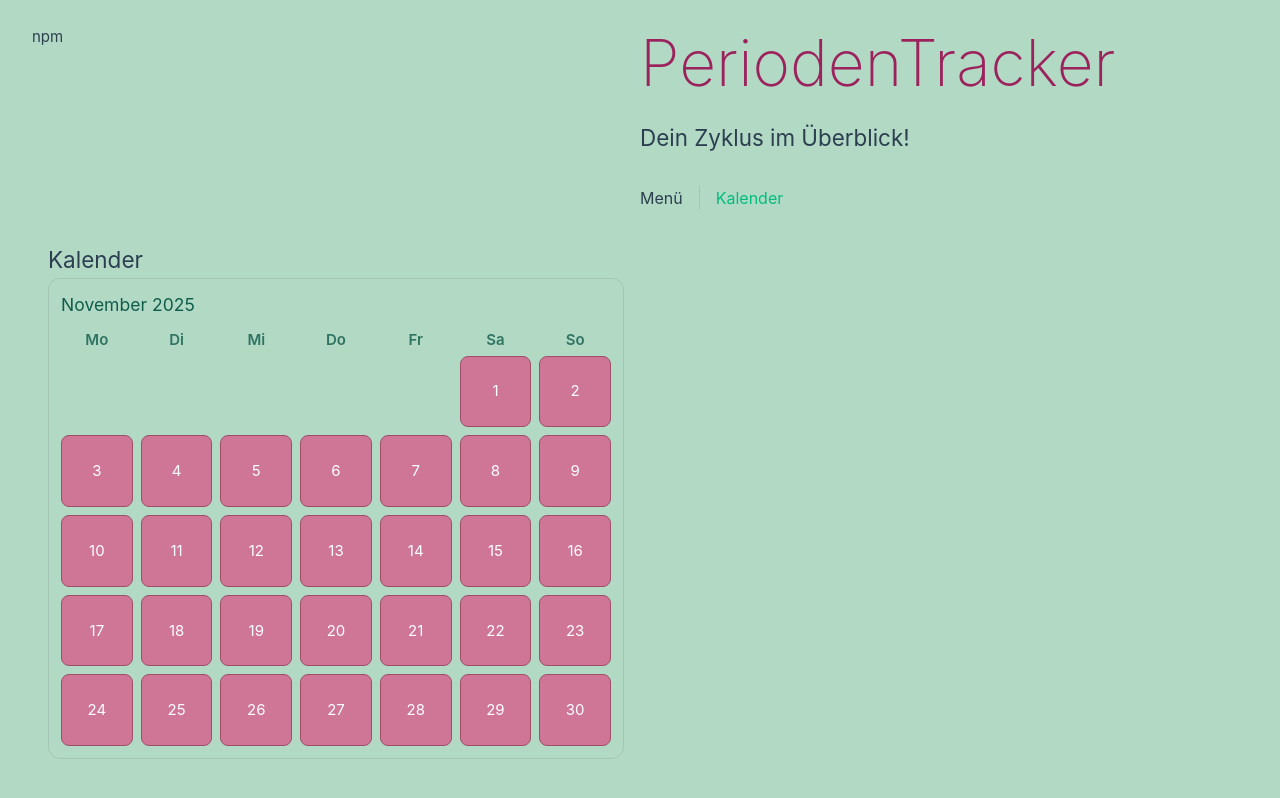
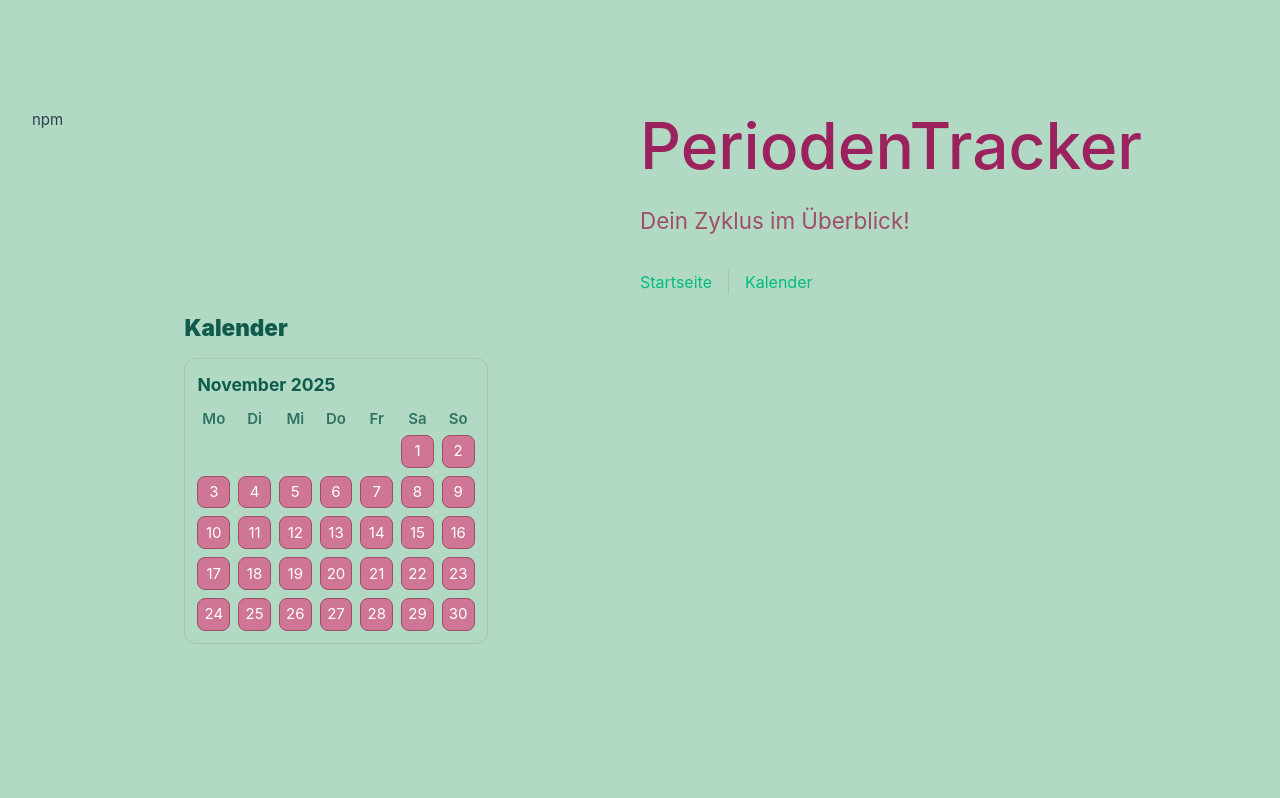
Before and after one commit to annaadao/periodentracker-frontend, a Vue app: page / in a window 1280 px wide. Built offline with nearby package versions, Linux system fonts and the light colour scheme.

Commit message:
Gestalterisch hübscher geändert

```diff
--- a/src/App.vue
+++ b/src/App.vue
@@ -6,13 +6,11 @@ import HelloWorld from './components/HelloWorld.vue'
 
 <template>npm
   <header>
-
-
     <div class="wrapper">
       <HelloWorld msg="PeriodenTracker" />
 
       <nav>
-        <RouterLink to="/">Menü</RouterLink>
+        <RouterLink to="/">Startseite</RouterLink>
         <RouterLink to="/about">Kalender</RouterLink>
       </nav>
     </div>
@@ -34,17 +32,18 @@ header {
 
 nav {
   width: 100%;
-  font-size: 12px;
-  text-align: center;
-  margin-top: 2rem;
+  font-size: 1rem;
+  text-align: left;
+  margin-top: .75rem;
+  color: black;
 }
 
 nav a.router-link-exact-active {
-  color: var(--color-text);
+  border-color: #0f5c4c;
 }
 
-nav a.router-link-exact-active:hover {
-  background-color: pink;
+nav a.hover {
+  background-color: darkseagreen;
 }
 
 nav a {
--- a/src/components/HelloWorld.vue
+++ b/src/components/HelloWorld.vue
@@ -8,7 +8,7 @@ defineProps<{
 
 <template>
   <div class="greetings">
-    <h1 class="dunkelmagenta">{{ msg }}</h1>
+    <h1 class="periodentrackerTitel">{{ msg }}</h1>
     <h3>
       Dein Zyklus im Überblick!
       <!--a href="https://vite.dev/" target="_blank" rel="noopener">Vite</a-->
@@ -19,7 +19,7 @@ defineProps<{
 
 <style scoped>
 h1 {
-  font-weight: 250;
+  font-weight: 500;
   font-size: 4.0rem;
   position: relative;
   top: -10px;
@@ -28,6 +28,7 @@ h1 {
 
 h3 {
   font-size: 1.4rem;
+  color: #9e4f67;
 }
 
 .greetings h1,
@@ -45,7 +46,9 @@ h3 {
 }
 
 @media (min-width: 1024px) {
-  .greetings h1,
+  .greetings h1 {
+    text-align: left;
+  }
   .greetings h3 {
     text-align: left;
   }
--- a/src/components/Kalendar.vue
+++ b/src/components/Kalendar.vue
@@ -57,7 +57,7 @@ function isPeriod(d?: number | null) {
   <div class="kalendar">
     <div class="toolbar">
       <h3>{{ monthLabel }}</h3>
-      <!-- optional: Prev/Nächster Monat Buttons -->
+      <!-- Nächster Monat Button einbauen später -->
     </div>
 
     <div class="grid header">
@@ -83,11 +83,11 @@ function isPeriod(d?: number | null) {
 
 <style scoped>
 
-.kalendar { padding: .75rem; border: 1px solid var(--color-border); border-radius: 12px; }
+.kalendar { padding: .75rem; border: 1px solid var(--color-border); border-radius: 12px; width: fit-content; }
 .toolbar { color: #0f5c4c; display:flex; justify-content:space-between; align-items:center; margin-bottom: .5rem; }
 .grid { display: grid; grid-template-columns: repeat(7, 1fr); gap: .5rem; }
 .header { margin-bottom: .25rem; }
-.wk { color: #0f5c4c; opacity: 1; font-weight: 700; text-align:center; font-weight:600; opacity:.8; }
+.wk { color: #0f5c4c; opacity: 1; font-weight: 500; text-align:center; font-weight:600; opacity:.8; } /* wochentage */
 .cell {
   position: relative;
   aspect-ratio: 1/1;
@@ -127,4 +127,8 @@ function isPeriod(d?: number | null) {
   background: #fff;       /* auf dunklem Magenta sichtbar */
 }
 
+.toolbar h3 {
+  font-weight: 700;
+}
+
 </style>
--- a/src/components/Startseite.vue
+++ b/src/components/Startseite.vue
@@ -16,18 +16,31 @@ function handleSelect(payload: { day: number, year: number, month: number }) {
 
 
 <template>
-  <main>
-    <h2>Kalender</h2>
-    <Kalender @select = "handleSelect" />
+  <main class="page">
+    <h2 class="page-title">Kalender</h2>
+    <div class="calendar-area">
+      <Kalender @select = "handleSelect" />
+    </div>
   </main>
 </template>
 
 <style scoped>
-main { padding: 1rem; }
 
-.section-title {
+.page {
+  max-width: 1100px;     /* Breite */
+  margin: 0 auto;        /* zentrierte Lage */
+  padding: 0 1rem 3rem;  /* Seitenabstand */
+}
+
+.page-title {
+  margin: 0 0 .75rem 0;
+  font-weight: 900;
   color: #0f5c4c;
-  margin: 0 0 .75rem;
-  font-weight: 700;
 }
+
+.calendar-area {
+  display: grid;
+  place-items: center;
+}
+
 </style>
--- a/src/router/index.ts
+++ b/src/router/index.ts
@@ -6,19 +6,8 @@ import Eingabe from '../components/Eingabe.vue'
 const router = createRouter({
   history: createWebHistory(import.meta.env.BASE_URL),
   routes: [
-    {
-      path: '/',
-      name: 'home',
-      component: Startseite,
-    },
-    {
-      path: '/eintrag/:date',
-      name: 'eintrag',
-      // route level code-splitting
-      // this generates a separate chunk (About.[hash].js) for this route
-      // which is lazy-loaded when the route is visited.
-      component: Eingabe
-    },
+    { path: '/', name: 'home', component: Startseite },
+    { path: '/eintrag/:date', name: 'eintrag', component: Eingabe },
   ],
 })
 
--- a/src/views/AboutView.vue
+++ b/src/views/AboutView.vue
@@ -1,6 +1,6 @@
 <template>
   <div class="about">
-    <h1>This is an about page</h1>
+    <h1>gehllooo</h1>
   </div>
 </template>
 
```
